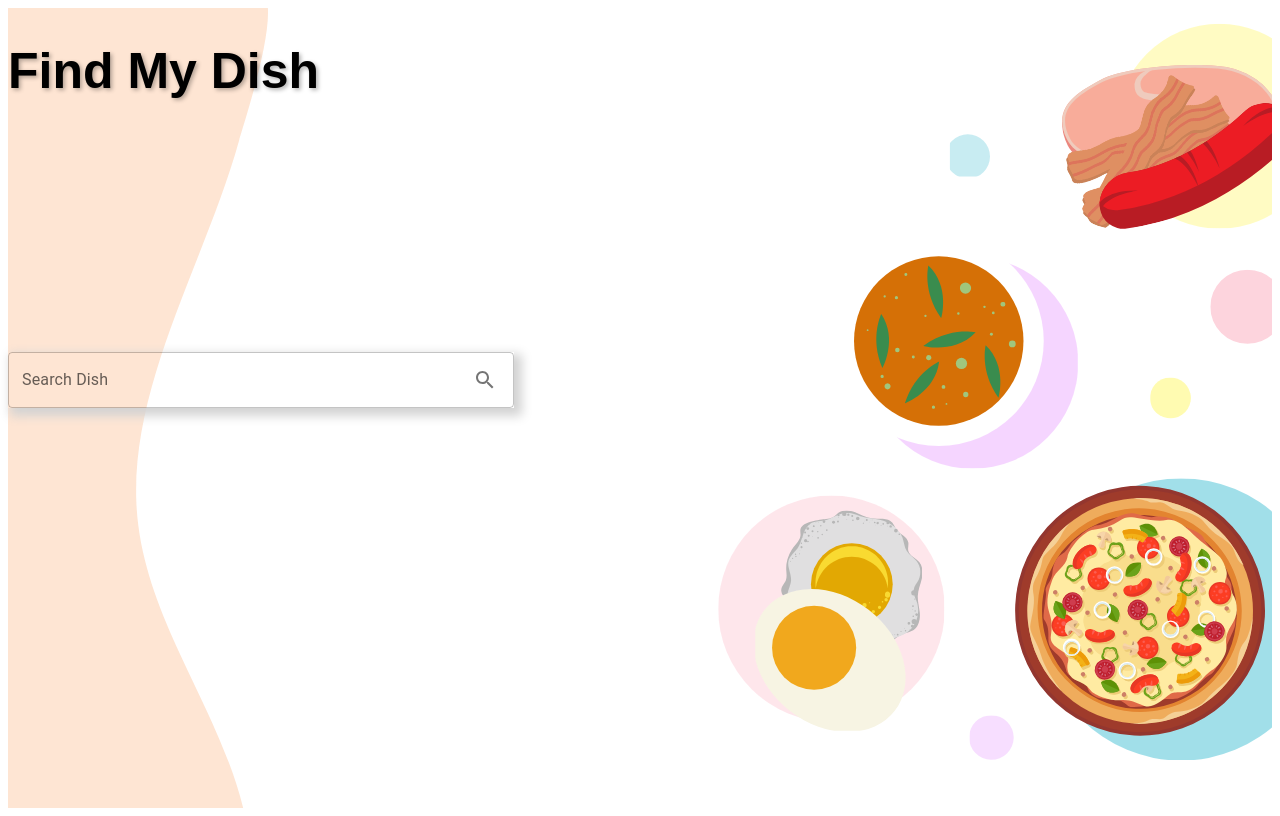
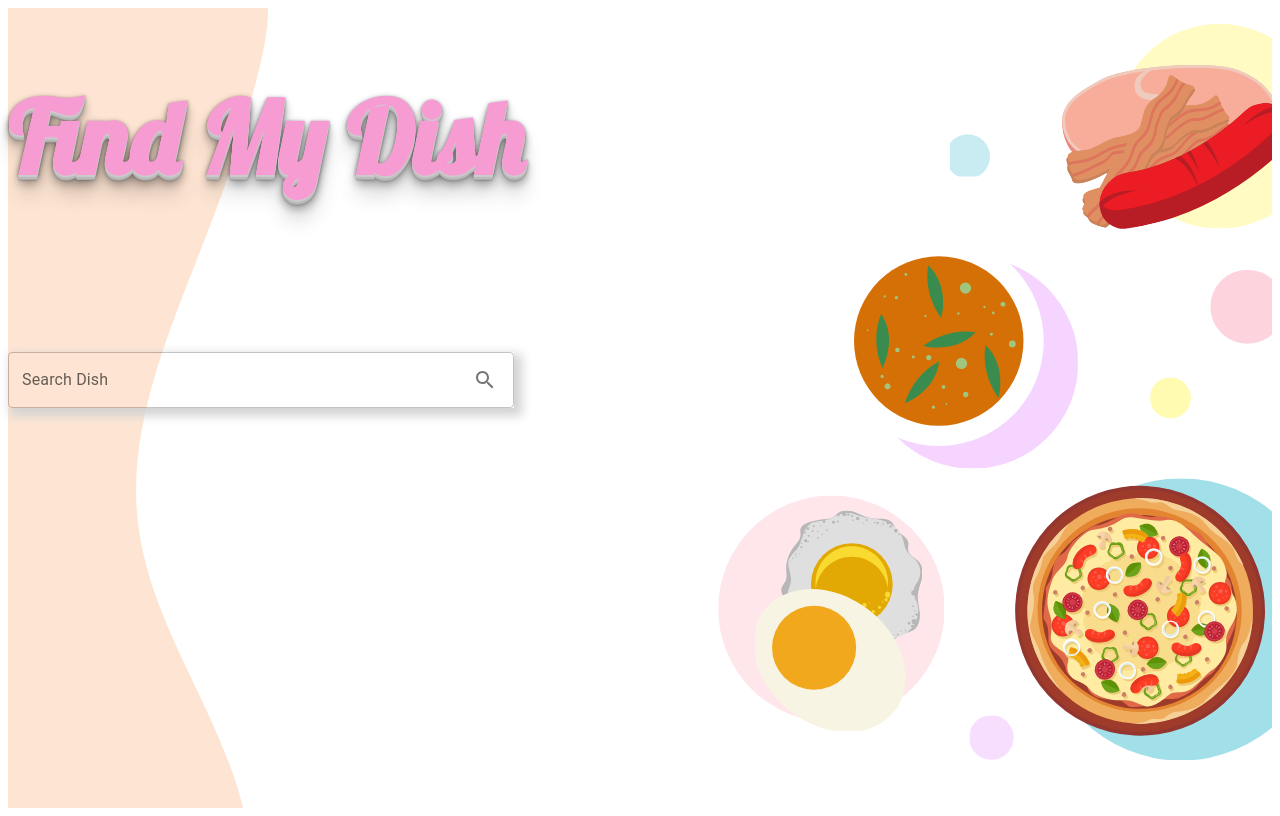
Before and after one commit to realamritthapa/dish_application, a React (Vite) app in the folder find_my_dish/: page / in a window 1280 px wide. Built offline with nearby package versions, Linux system fonts and the light colour scheme.

Commit message:
changed title font

```diff
--- a/find_my_dish/index.html
+++ b/find_my_dish/index.html
@@ -3,6 +3,12 @@
   <head>
     <meta charset="UTF-8" />
     <meta name="viewport" content="width=device-width, initial-scale=1.0" />
+    <link rel="preconnect" href="https://fonts.googleapis.com" />
+    <link rel="preconnect" href="https://fonts.gstatic.com" crossorigin />
+    <link
+      href="https://fonts.googleapis.com/css2?family=Lobster&family=Work+Sans:wght@300;500&display=swap"
+      rel="stylesheet"
+    />
     <title>Find My Dish</title>
   </head>
   <body>
--- a/find_my_dish/src/components/home_page/home.css
+++ b/find_my_dish/src/components/home_page/home.css
@@ -15,9 +15,15 @@
 }
 
 .title {
-  font-size: 50px;
-  font-family: sans-serif;
-  text-shadow: 2px 2px 4px rgba(0, 0, 0, 0.3);
+  font-size: 100px;
+  font-family: "Lobster", cursive;
+  /* font-family: "Work Sans", sans-serif; */
+  text-shadow: 0 1px 0 #ccc, 0 2px 0 #c9c9c9, 0 3px 0 #bbb, 0 4px 0 #b9b9b9,
+    0 5px 0 #aaa, 0 6px 1px rgba(0, 0, 0, 0.1), 0 0 5px rgba(0, 0, 0, 0.1),
+    0 1px 3px rgba(0, 0, 0, 0.3), 0 3px 5px rgba(0, 0, 0, 0.2),
+    0 5px 10px rgba(0, 0, 0, 0.25), 0 10px 10px rgba(0, 0, 0, 0.2),
+    0 20px 20px rgba(0, 0, 0, 0.15);
+  color: #f79bd3;
 }
 
 @media screen and (max-width: 768px) {
```
